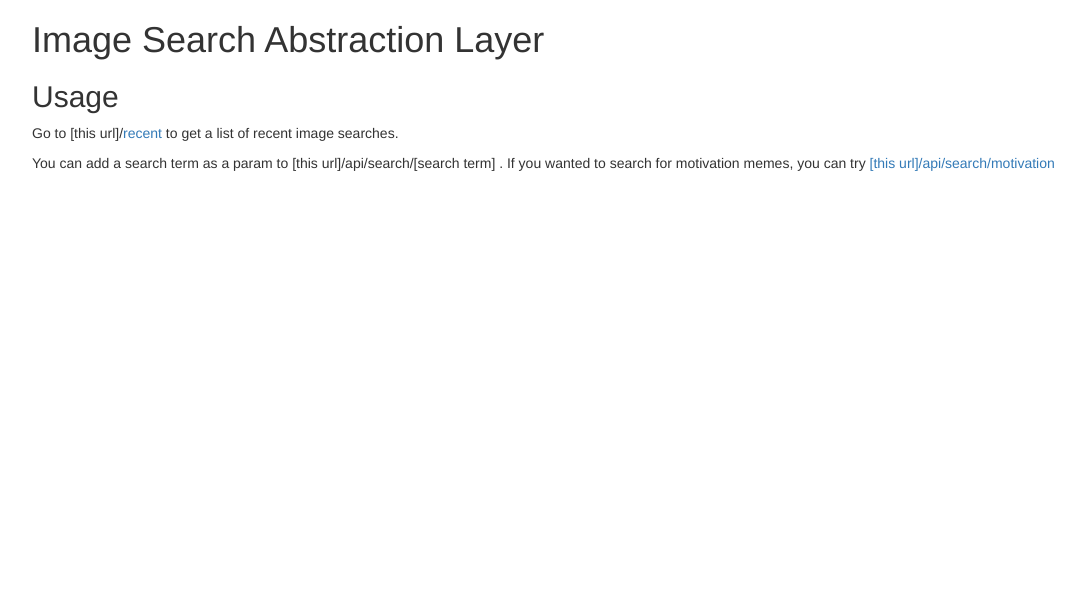
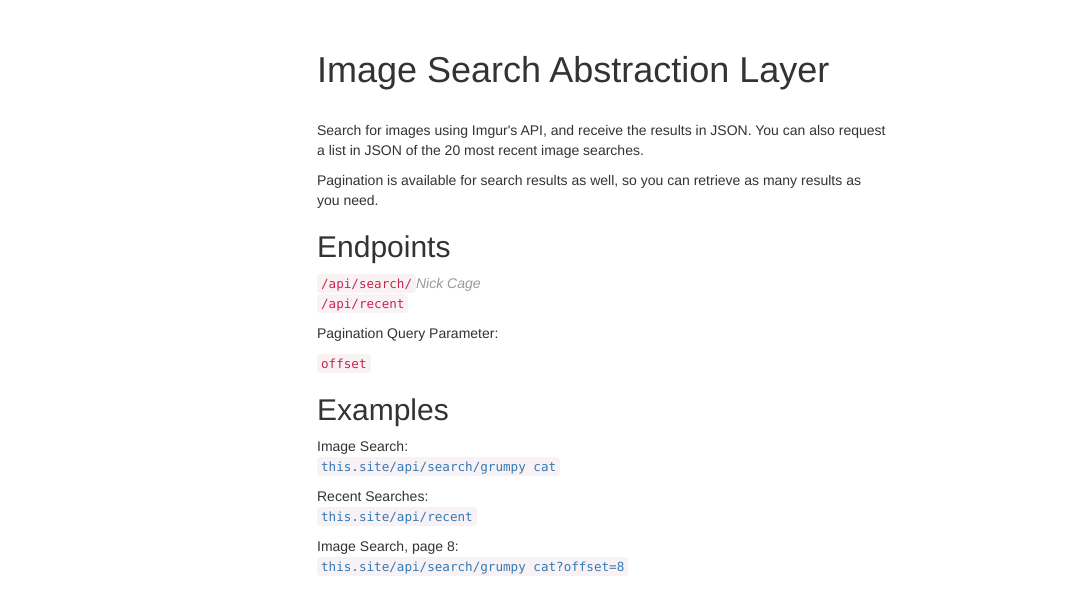
Before and after one commit to itxchy/fcc-image-search-abstraction-layer, a website: page public/index.html in a window 1280 px wide. Shown: the whole page, without its empty margins (38-1123 px from the left). Drawn offline with nearby package versions, Linux system fonts and the light colour scheme.

Commit message:
add new documentation with examples, and new styling

```diff
--- a/public/index.html
+++ b/public/index.html
@@ -22,13 +22,32 @@
 
         <main class="container content">
 
-            <h1>Image Search Abstraction Layer</h1>
+            <h1>Image Search Abstraction Layer</h1><br>
 
-            <h2>Usage</h2>
+            <p>Search for images using Imgur's API, and receive the results in JSON. You can also request a list in JSON of the 20 most recent image searches.</p>
 
-            <p>Go to [this url]/<a href="api/recent">recent</a> to get a list of recent image searches.</p>
+            <p>Pagination is available for search results as well, so you can retrieve as many results as you need.</p>
 
-            <p>You can add a search term as a param to [this url]/api/search/[search term] . If you wanted to search for motivation memes, you can try <a href="/api/search/motivation">[this url]/api/search/motivation</a></p>
+            <h2>Endpoints</h2>
+            <p>
+                <code>/api/search/</code><i class="faded">Nick Cage</i>
+                <br>
+                <code>/api/recent</code>
+            </p>
+
+            <p>Pagination Query Parameter:</p>
+            <p><code>offset</code></p>
+
+            <h2>Examples</h2>
+            <p>Image Search:<br>
+                <code><a href="api/search/grumpy cat">this.site/api/search/grumpy cat</a></code>
+            </p>
+            <p>Recent Searches:<br>
+                <code><a href="api/recent">this.site/api/recent</a></code>
+            </p>
+            <p>Image Search, page 8:<br>
+                <code><a href="api/search/grumpy cat?offset=8">this.site/api/search/grumpy cat?offset=8</a></code>
+            </p>
 
         </main>
 
--- a/source/scss/style.scss
+++ b/source/scss/style.scss
@@ -0,0 +1,10 @@
+.content {
+    margin: 3rem auto;
+    max-width: 60rem;
+    // margin-top: 3rem;
+    // margin-bottom: 4rem;
+}
+
+.faded {
+    color: #999;
+}
```
Also changed, not shown: source/index.html (+23 -4 lines), public/css/style.css.
